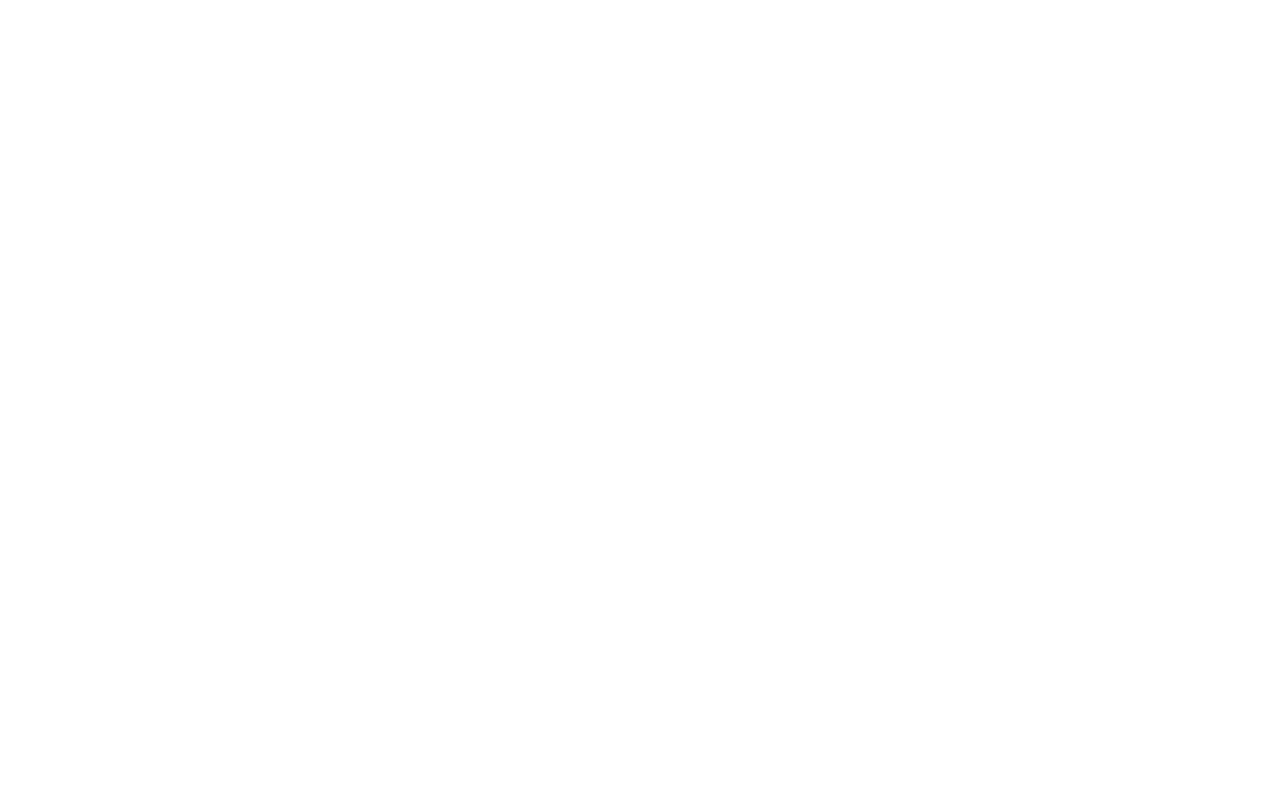
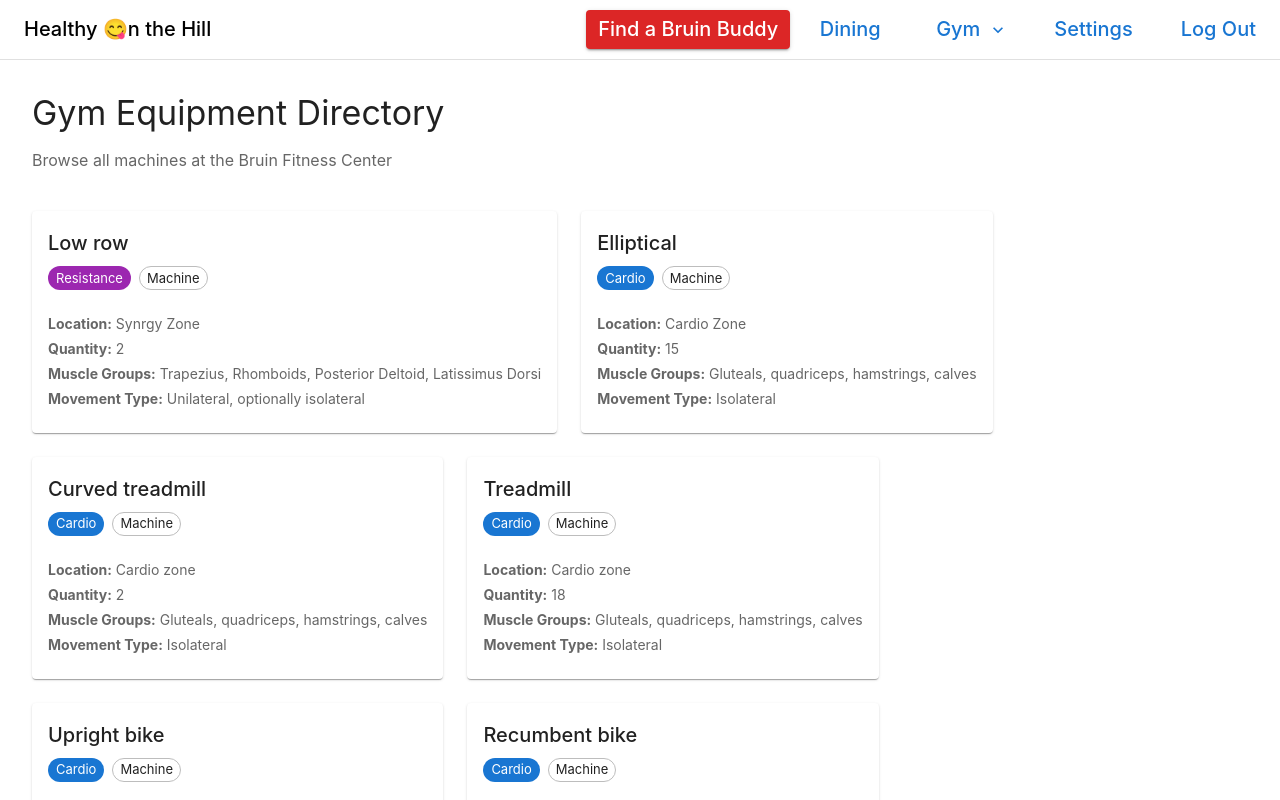
Before and after one commit to sveld03/cs35l_project, a React (Create React App) app in the folder healthyonthehill/: page /gym/all-machines in a window 1280 px wide. Before the commit this address had no page. Shown: the top 800 px of the page. Built offline with nearby package versions, Linux system fonts and the light colour scheme.

Commit message:
created static gym equipment directory, and gym dropdown on navbar

```diff
--- a/healthyonthehill/src/App.js
+++ b/healthyonthehill/src/App.js
@@ -5,6 +5,9 @@
 import Home from './pages/Home';
 import Dining from './pages/Dining';
 import Gym from './pages/Gym';
+import AllMachines from './pages/AllMachines';
+import RecommendedMachines from './pages/RecommendedMachines';
+import GymBuddy from './pages/GymBuddy';
 import Settings from './pages/Settings';
 import { createTheme, ThemeProvider } from '@mui/material/styles';
 import { CssBaseline } from '@mui/material';
@@ -26,6 +29,9 @@
           <Route path="/home" element={<Home />} />
           <Route path="/dining" element={<Dining />} />
           <Route path="/gym" element={<Gym />} />
+          <Route path="/gym/all-machines" element={<AllMachines />} />
+          <Route path="/gym/recommended" element={<RecommendedMachines />} />
+          <Route path="/gym/buddy" element={<GymBuddy />} />
           <Route path="/settings" element={<Settings />} />
         </Routes>
       </Router>
--- a/healthyonthehill/src/components/NavBar.js
+++ b/healthyonthehill/src/components/NavBar.js
@@ -1,8 +1,27 @@
 import Button from '@mui/material/Button';
 import Box from '@mui/material/Box';
 import Divider from '@mui/material/Divider';
+import Menu from '@mui/material/Menu';
+import MenuItem from '@mui/material/MenuItem';
+import KeyboardArrowDownIcon from '@mui/icons-material/KeyboardArrowDown';
+import { useState } from 'react';  // This imports the useState hook from React
 
 export default function NavBar() {
+
+    // Add state for managing the gym dropdown menu
+    const [gymAnchorEl, setGymAnchorEl] = useState(null);
+    const open = Boolean(gymAnchorEl);
+
+    // Handle opening the dropdown
+    const handleGymClick = (event) => {
+        setGymAnchorEl(event.currentTarget);
+    };
+
+    // Handle closing the dropdown
+    const handleGymClose = () => {
+        setGymAnchorEl(null);
+    };
+
     return (
         <Box>
             <Box display="flex" alignItems="center">
@@ -54,10 +73,32 @@
                         minWidth: '120px'
                     }}
                     variant="text"
-                    href="/gym"
+                    onClick={handleGymClick}
+                    endIcon={<KeyboardArrowDownIcon />}
+                    //href="/gym"
                 >
                     Gym
                 </Button>
+
+                {/* Dropdown Menu */}
+                <Menu
+                    anchorEl={gymAnchorEl}
+                    open={open}
+                    onClose={handleGymClose}
+                    MenuListProps={{
+                        'aria-labelledby': 'gym-button',
+                    }}
+                >
+                    <MenuItem onClick={handleGymClose} component="a" href="/gym/all-machines">
+                        See All Machines
+                    </MenuItem>
+                    <MenuItem onClick={handleGymClose} component="a" href="/gym/recommended">
+                        Recommended Machines
+                    </MenuItem>
+                    <MenuItem onClick={handleGymClose} component="a" href="/gym/buddy">
+                        Gym Buddy
+                    </MenuItem>
+                </Menu>
 
                 <Button
                     style={{
--- /dev/null
+++ b/healthyonthehill/src/data/gym_database.machines.json
@@ -0,0 +1,494 @@
+[{
+  "_id": {
+    "$oid": "672f0a8dcad5fe2dfd93445f"
+  },
+  "Equipment name": "Low row",
+  "Quantity ": 2,
+  "Location": "Synrgy Zone",
+  "Picture?": "Yes",
+  "Cardio or resistance?": "Resistance",
+  "Muscle Groups": "Trapezius, Rhomboids, Posterior Deltoid, Latissimus Dorsi",
+  "Free weight, body weight, or machine?": "Machine",
+  "Isolateral or unilateral?": "Unilateral, optionally isolateral"
+},
+{
+  "_id": {
+    "$oid": "672f0a8dcad5fe2dfd934460"
+  },
+  "Equipment name": "Elliptical",
+  "Quantity ": 15,
+  "Location": "Cardio Zone",
+  "Picture?": "Yes",
+  "Cardio or resistance?": "Cardio",
+  "Muscle Groups": "Gluteals, quadriceps, hamstrings, calves",
+  "Free weight, body weight, or machine?": "Machine",
+  "Isolateral or unilateral?": "Isolateral"
+},
+{
+  "_id": {
+    "$oid": "672f0a8dcad5fe2dfd934461"
+  },
+  "Equipment name": "Curved treadmill",
+  "Quantity ": 2,
+  "Location": "Cardio zone",
+  "Picture?": "Yes",
+  "Cardio or resistance?": "Cardio",
+  "Muscle Groups": "Gluteals, quadriceps, hamstrings, calves",
+  "Free weight, body weight, or machine?": "Machine",
+  "Isolateral or unilateral?": "Isolateral"
+},
+{
+  "_id": {
+    "$oid": "672f0a8dcad5fe2dfd934462"
+  },
+  "Equipment name": "Treadmill",
+  "Quantity ": 18,
+  "Location": "Cardio zone",
+  "Picture?": "Yes",
+  "Cardio or resistance?": "Cardio",
+  "Muscle Groups": "Gluteals, quadriceps, hamstrings, calves",
+  "Free weight, body weight, or machine?": "Machine ",
+  "Isolateral or unilateral?": "Isolateral"
+},
+{
+  "_id": {
+    "$oid": "672f0a8dcad5fe2dfd934463"
+  },
+  "Equipment name": "Upright bike",
+  "Quantity ": 13,
+  "Location": "Cardio zone",
+  "Picture?": "Yes",
+  "Cardio or resistance?": "Cardio",
+  "Muscle Groups": "Gluteals, quadriceps, hamstrings, calves",
+  "Free weight, body weight, or machine?": "Machine",
+  "Isolateral or unilateral?": "Isolateral"
+},
+{
+  "_id": {
+    "$oid": "672f0a8dcad5fe2dfd934464"
+  },
+  "Equipment name": "Recumbent bike",
+  "Quantity ": 8,
+  "Location": "Cardio zone",
+  "Picture?": "Yes",
+  "Cardio or resistance?": "Cardio",
+  "Muscle Groups": "Gluteals, quadriceps, hamstrings, calves",
+  "Free weight, body weight, or machine?": "Machine",
+  "Isolateral or unilateral?": "Isolateral"
+},
+{
+  "_id": {
+    "$oid": "672f0a8dcad5fe2dfd934465"
+  },
+  "Equipment name": "Cardio row",
+  "Quantity ": 4,
+  "Location": "Cardio zone",
+  "Picture?": "Yes",
+  "Cardio or resistance?": "Cardio",
+  "Muscle Groups": "Trapezius, Rhomboids, Posterior Deltoid, Latissimus Dorsi",
+  "Free weight, body weight, or machine?": "Machine",
+  "Isolateral or unilateral?": "Unilateral"
+},
+{
+  "_id": {
+    "$oid": "672f0a8dcad5fe2dfd934466"
+  },
+  "Equipment name": "Squat rack",
+  "Quantity ": 5,
+  "Location": "Squat zone",
+  "Picture?": "Yes",
+  "Cardio or resistance?": "Resistance",
+  "Muscle Groups": "Gluteals, quadriceps, hamstrings",
+  "Free weight, body weight, or machine?": "Free weight",
+  "Isolateral or unilateral?": "Unilateral"
+},
+{
+  "_id": {
+    "$oid": "672f0a8dcad5fe2dfd934467"
+  },
+  "Equipment name": "Dip & Pull-up",
+  "Quantity ": 2,
+  "Location": "Strength zone & synrgy zone",
+  "Picture?": "Yes",
+  "Cardio or resistance?": "Resistance",
+  "Muscle Groups": "Triceps, pectorals, Latissimus Dorsi, biceps",
+  "Free weight, body weight, or machine?": "Body weight",
+  "Isolateral or unilateral?": "Unilateral"
+},
+{
+  "_id": {
+    "$oid": "672f0a8dcad5fe2dfd934468"
+  },
+  "Equipment name": "Seated bar curl",
+  "Quantity ": 1,
+  "Location": "Strength zone",
+  "Picture?": "Yes",
+  "Cardio or resistance?": "Resistance",
+  "Muscle Groups": "Biceps",
+  "Free weight, body weight, or machine?": "Free weight",
+  "Isolateral or unilateral?": "Unilateral"
+},
+{
+  "_id": {
+    "$oid": "672f0a8dcad5fe2dfd934469"
+  },
+  "Equipment name": "Flat bench",
+  "Quantity ": 2,
+  "Location": "Strength zone",
+  "Picture?": "No",
+  "Cardio or resistance?": "Resistance",
+  "Muscle Groups": "All",
+  "Free weight, body weight, or machine?": "Free weight",
+  "Isolateral or unilateral?": "Either"
+},
+{
+  "_id": {
+    "$oid": "672f0a8dcad5fe2dfd93446a"
+  },
+  "Equipment name": "Adjustable bench",
+  "Quantity ": 4,
+  "Location": "Strength zone",
+  "Picture?": "No",
+  "Cardio or resistance?": "Resistance",
+  "Muscle Groups": "All",
+  "Free weight, body weight, or machine?": "Free weight",
+  "Isolateral or unilateral?": "Either"
+},
+{
+  "_id": {
+    "$oid": "672f0a8dcad5fe2dfd93446b"
+  },
+  "Equipment name": "Barbell press",
+  "Quantity ": 4,
+  "Location": "Strength zone",
+  "Picture?": "Yes",
+  "Cardio or resistance?": "Resistance ",
+  "Muscle Groups": "Pectorals, triceps",
+  "Free weight, body weight, or machine?": "Free weight",
+  "Isolateral or unilateral?": "Unilateral"
+},
+{
+  "_id": {
+    "$oid": "672f0a8dcad5fe2dfd93446c"
+  },
+  "Equipment name": "Heavy bag",
+  "Quantity ": 1,
+  "Location": "Strength zone",
+  "Picture?": "Yes",
+  "Cardio or resistance?": "Cardio",
+  "Muscle Groups": "Deltoids, abdominals, obliques",
+  "Free weight, body weight, or machine?": "Body weight",
+  "Isolateral or unilateral?": "Isolateral"
+},
+{
+  "_id": {
+    "$oid": "672f0a8dcad5fe2dfd93446d"
+  },
+  "Equipment name": "Linear leg press",
+  "Quantity ": 1,
+  "Location": "Strength zone",
+  "Picture?": "Yes",
+  "Cardio or resistance?": "Resistance",
+  "Muscle Groups": "Gluteals, quadriceps, hamstrings",
+  "Free weight, body weight, or machine?": "Machine",
+  "Isolateral or unilateral?": "Unilateral"
+},
+{
+  "_id": {
+    "$oid": "672f0a8dcad5fe2dfd93446e"
+  },
+  "Equipment name": "Free hip thrust",
+  "Quantity ": 1,
+  "Location": "Strength zone",
+  "Picture?": "Yes",
+  "Cardio or resistance?": "Resistance ",
+  "Muscle Groups": "Gluteals, quadriceps",
+  "Free weight, body weight, or machine?": "Free weight",
+  "Isolateral or unilateral?": "Unilateral"
+},
+{
+  "_id": {
+    "$oid": "672f0a8dcad5fe2dfd93446f"
+  },
+  "Equipment name": "Decline crunch",
+  "Quantity ": 2,
+  "Location": "Strength zone",
+  "Picture?": "Yes",
+  "Cardio or resistance?": "Resistance ",
+  "Muscle Groups": "Abdominals, obliques",
+  "Free weight, body weight, or machine?": "Body weight",
+  "Isolateral or unilateral?": "Unilateral, optionally Isolateral "
+},
+{
+  "_id": {
+    "$oid": "672f0a8dcad5fe2dfd934470"
+  },
+  "Equipment name": "Roman chair",
+  "Quantity ": 2,
+  "Location": "Strength zone",
+  "Picture?": "Yes",
+  "Cardio or resistance?": "Resistance ",
+  "Muscle Groups": "Abdominals, obliques, spinal erector",
+  "Free weight, body weight, or machine?": "Body weight & Free weight",
+  "Isolateral or unilateral?": "Unilateral"
+},
+{
+  "_id": {
+    "$oid": "672f0a8dcad5fe2dfd934471"
+  },
+  "Equipment name": "Hip thrust machine",
+  "Quantity ": 1,
+  "Location": "Strength zone",
+  "Picture?": "Yes",
+  "Cardio or resistance?": "Resistance ",
+  "Muscle Groups": "Gluteals, quadriceps",
+  "Free weight, body weight, or machine?": "Machine",
+  "Isolateral or unilateral?": "Unilateral"
+},
+{
+  "_id": {
+    "$oid": "672f0a8dcad5fe2dfd934472"
+  },
+  "Equipment name": "Resistance cable",
+  "Quantity ": 5,
+  "Location": "Strength zone & synrgy zone",
+  "Picture?": "Yes",
+  "Cardio or resistance?": "Resistance ",
+  "Muscle Groups": "All",
+  "Free weight, body weight, or machine?": "Machine",
+  "Isolateral or unilateral?": "Either"
+},
+{
+  "_id": {
+    "$oid": "672f0a8dcad5fe2dfd934473"
+  },
+  "Equipment name": "T-bar row",
+  "Quantity ": 1,
+  "Location": "Synrgy zone",
+  "Picture?": "No",
+  "Cardio or resistance?": "Resistance ",
+  "Muscle Groups": "Trapezius, Rhomboids, Posterior Deltoid, Latissimus Dorsi",
+  "Free weight, body weight, or machine?": "Free weight",
+  "Isolateral or unilateral?": "Unilateral"
+},
+{
+  "_id": {
+    "$oid": "672f0a8dcad5fe2dfd934474"
+  },
+  "Equipment name": "Pull-up bar",
+  "Quantity ": 4,
+  "Location": "Synrgy zone",
+  "Picture?": "Yes",
+  "Cardio or resistance?": "Resistance ",
+  "Muscle Groups": "Latissimus Dorsi, biceps",
+  "Free weight, body weight, or machine?": "Body weight",
+  "Isolateral or unilateral?": "Unilateral"
+},
+{
+  "_id": {
+    "$oid": "672f0a8dcad5fe2dfd934475"
+  },
+  "Equipment name": "Lat pulldown",
+  "Quantity ": 3,
+  "Location": "Synrgy zone & selectorized zone",
+  "Picture?": "Yes",
+  "Cardio or resistance?": "Resistance ",
+  "Muscle Groups": "Latissimus Dorsi, biceps",
+  "Free weight, body weight, or machine?": "Machine",
+  "Isolateral or unilateral?": "Unilateral"
+},
+{
+  "_id": {
+    "$oid": "672f0a8dcad5fe2dfd934476"
+  },
+  "Equipment name": "Leg press",
+  "Quantity ": 1,
+  "Location": "Selectorized zone",
+  "Picture?": "Yes",
+  "Cardio or resistance?": "Resistance ",
+  "Muscle Groups": "Gluteals, quadriceps, hamstrings",
+  "Free weight, body weight, or machine?": "Machine",
+  "Isolateral or unilateral?": "Unilateral"
+},
+{
+  "_id": {
+    "$oid": "672f0a8dcad5fe2dfd934477"
+  },
+  "Equipment name": "Standing calf raise",
+  "Quantity ": 1,
+  "Location": "Selectorized zone",
+  "Picture?": "Yes",
+  "Cardio or resistance?": "Resustance",
+  "Muscle Groups": "Calves",
+  "Free weight, body weight, or machine?": "Machine",
+  "Isolateral or unilateral?": "Unilateral, optionally Isolateral "
+},
+{
+  "_id": {
+    "$oid": "672f0a8dcad5fe2dfd934478"
+  },
+  "Equipment name": "Pectoral fly",
+  "Quantity ": 1,
+  "Location": "Synrgy zone",
+  "Picture?": "Yes",
+  "Cardio or resistance?": "Resistance",
+  "Muscle Groups": "Pectorals, anterior deltoid",
+  "Free weight, body weight, or machine?": "Machine",
+  "Isolateral or unilateral?": "Unilateral, optionally Isolateral "
+},
+{
+  "_id": {
+    "$oid": "672f0a8dcad5fe2dfd934479"
+  },
+  "Equipment name": "Pectoral fly / rear deltoid",
+  "Quantity ": 1,
+  "Location": "Selectorized zone",
+  "Picture?": "No",
+  "Cardio or resistance?": "Resistance",
+  "Muscle Groups": "Pectorals, deltoids, Trapezius, Rhomboids",
+  "Free weight, body weight, or machine?": "Machine",
+  "Isolateral or unilateral?": "Unilateral, optionally Isolateral "
+},
+{
+  "_id": {
+    "$oid": "672f0a8dcad5fe2dfd93447a"
+  },
+  "Equipment name": "Triceps extension",
+  "Quantity ": 1,
+  "Location": "Selectorized zone",
+  "Picture?": "Yes",
+  "Cardio or resistance?": "Resistance",
+  "Muscle Groups": "Triceps",
+  "Free weight, body weight, or machine?": "Machine",
+  "Isolateral or unilateral?": "Unilateral"
+},
+{
+  "_id": {
+    "$oid": "672f0a8dcad5fe2dfd93447b"
+  },
+  "Equipment name": "Chest press",
+  "Quantity ": 1,
+  "Location": "Selectorized zone",
+  "Picture?": "Yes",
+  "Cardio or resistance?": "Resistance",
+  "Muscle Groups": "Pectorals, anterior deltoid, triceps",
+  "Free weight, body weight, or machine?": "Machine",
+  "Isolateral or unilateral?": "Unilateral"
+},
+{
+  "_id": {
+    "$oid": "672f0a8dcad5fe2dfd93447c"
+  },
+  "Equipment name": "Shoulder press",
+  "Quantity ": 1,
+  "Location": "Selectorized zone",
+  "Picture?": "Yes",
+  "Cardio or resistance?": "Resistance",
+  "Muscle Groups": "Deltoids, triceps",
+  "Free weight, body weight, or machine?": "Machine",
+  "Isolateral or unilateral?": "Unilateral"
+},
+{
+  "_id": {
+    "$oid": "672f0a8dcad5fe2dfd93447d"
+  },
+  "Equipment name": "Glute raise",
+  "Quantity ": 1,
+  "Location": "Selectorized zone",
+  "Picture?": "Yes",
+  "Cardio or resistance?": "Resistance",
+  "Muscle Groups": "Gluteals, hamstrings",
+  "Free weight, body weight, or machine?": "Machine",
+  "Isolateral or unilateral?": "Isolateral"
+},
+{
+  "_id": {
+    "$oid": "672f0a8dcad5fe2dfd93447e"
+  },
+  "Equipment name": "Row",
+  "Quantity ": 1,
+  "Location": "Selectorized zone",
+  "Picture?": "No",
+  "Cardio or resistance?": "Resistance",
+  "Muscle Groups": "Trapezius, Rhomboids, Posterior Deltoid, Latissimus Dorsi",
+  "Free weight, body weight, or machine?": "Machine",
+  "Isolateral or unilateral?": "Unilateral"
+},
+{
+  "_id": {
+    "$oid": "672f0a8dcad5fe2dfd93447f"
+  },
+  "Equipment name": "Seated leg curl",
+  "Quantity ": 1,
+  "Location": "Selectorized zone",
+  "Picture?": "No",
+  "Cardio or resistance?": "Resistance",
+  "Muscle Groups": "Hamstrings",
+  "Free weight, body weight, or machine?": "Machine",
+  "Isolateral or unilateral?": "Unilateral, optionally Isolateral "
+},
+{
+  "_id": {
+    "$oid": "672f0a8dcad5fe2dfd934480"
+  },
+  "Equipment name": "Leg extension",
+  "Quantity ": 1,
+  "Location": "Selectorized zone",
+  "Picture?": "No",
+  "Cardio or resistance?": "Resistance",
+  "Muscle Groups": "Quadriceps",
+  "Free weight, body weight, or machine?": "Machine",
+  "Isolateral or unilateral?": "Unilateral, optionally isolateral"
+},
+{
+  "_id": {
+    "$oid": "672f0a8dcad5fe2dfd934481"
+  },
+  "Equipment name": "Dip / chin assist ",
+  "Quantity ": 1,
+  "Location": "Selectorized zone",
+  "Picture?": "No",
+  "Cardio or resistance?": "Resistance",
+  "Muscle Groups": "Triceps, pectorals, Latissimus Dorsi, biceps",
+  "Free weight, body weight, or machine?": "Body weight",
+  "Isolateral or unilateral?": "Unilateral"
+},
+{
+  "_id": {
+    "$oid": "672f0a8dcad5fe2dfd934482"
+  },
+  "Equipment name": "Abdominal crunch",
+  "Quantity ": 1,
+  "Location": "Selectorized zone",
+  "Picture?": "Yes",
+  "Cardio or resistance?": "Resistance",
+  "Muscle Groups": "Abdominals",
+  "Free weight, body weight, or machine?": "Machine",
+  "Isolateral or unilateral?": "Unilateral"
+},
+{
+  "_id": {
+    "$oid": "672f0a8dcad5fe2dfd934483"
+  },
+  "Equipment name": "Back extension",
+  "Quantity ": 1,
+  "Location": "Selectorized zone",
+  "Picture?": "Yes",
+  "Cardio or resistance?": "Resistance",
+  "Muscle Groups": "Spinal erector, gluteals",
+  "Free weight, body weight, or machine?": "Machine",
+  "Isolateral or unilateral?": "Unilateral"
+},
+{
+  "_id": {
+    "$oid": "672f0a8dcad5fe2dfd934484"
+  },
+  "Equipment name": "Hip abduction / adduction",
+  "Quantity ": 1,
+  "Location": "Selectorized zone",
+  "Picture?": "No",
+  "Cardio or resistance?": "Resistance",
+  "Muscle Groups": "Gluteals, hip adductors",
+  "Free weight, body weight, or machine?": "Machine",
+  "Isolateral or unilateral?": "Unilateral"
+}]
--- /dev/null
+++ b/healthyonthehill/src/pages/AllMachines.js
@@ -0,0 +1,77 @@
+import React from 'react';
+import Typography from '@mui/material/Typography';
+import Box from '@mui/material/Box';
+import Grid2 from '@mui/material/Grid2';
+import Card from '@mui/material/Card';
+import CardContent from '@mui/material/CardContent';
+import NavBar from '../components/NavBar';
+import Chip from '@mui/material/Chip'; // For displaying tags/categories
+
+// Import your data
+const machinesData = require('../data/gym_database.machines.json')
+
+const AllMachines = () => {
+    return (
+        <Box>
+            <NavBar />
+
+            {/* Page Header */}
+            <Box sx={{ p: 4 }}>
+                <Typography variant="h4" gutterBottom>
+                    Gym Equipment Directory
+                </Typography>
+                <Typography variant="subtitle1" color="text.secondary" gutterBottom>
+                    Browse all machines at the Bruin Fitness Center
+                </Typography>
+            </Box>
+
+            {/* Machines Grid */}
+            <Grid2 container spacing={3} sx={{ px: 4 }}>
+                {machinesData.map((machine, index) => (
+                    <Grid2 item xs={12} sm={6} md={4} key={index}>
+                        <Card sx={{ height: '100%' }}>
+                            <CardContent>
+                                <Typography variant="h6" gutterBottom>
+                                    {machine["Equipment name"]}
+                                </Typography>
+
+                                <Box sx={{ mb: 2 }}>
+                                    <Chip
+                                        label={machine["Cardio or resistance?"]}
+                                        color={machine["Cardio or resistance?"].toLowerCase() === "cardio" ? "primary" : "secondary"}
+                                        size="small"
+                                        sx={{ mr: 1, mb: 1 }}
+                                    />
+                                    <Chip
+                                        label={machine["Free weight, body weight, or machine?"]}
+                                        variant="outlined"
+                                        size="small"
+                                        sx={{ mr: 1, mb: 1 }}
+                                    />
+                                </Box>
+
+                                <Typography variant="body2" color="text.secondary" gutterBottom>
+                                    <strong>Location:</strong> {machine.Location}
+                                </Typography>
+
+                                <Typography variant="body2" color="text.secondary" gutterBottom>
+                                    <strong>Quantity:</strong> {machine["Quantity "]}
+                                </Typography>
+
+                                <Typography variant="body2" color="text.secondary" gutterBottom>
+                                    <strong>Muscle Groups:</strong> {machine["Muscle Groups"]}
+                                </Typography>
+
+                                <Typography variant="body2" color="text.secondary">
+                                    <strong>Movement Type:</strong> {machine["Isolateral or unilateral?"]}
+                                </Typography>
+                            </CardContent>
+                        </Card>
+                    </Grid2>
+                ))}
+            </Grid2>
+        </Box>
+    );
+};
+
+export default AllMachines;
--- /dev/null
+++ b/healthyonthehill/src/pages/GymBuddy.js
@@ -0,0 +1,19 @@
+import React from 'react';
+import Typography from '@mui/material/Typography';
+import Box from '@mui/material/Box';
+import NavBar from '../components/NavBar'
+
+const GymBuddy = () => {
+    return (
+        <Box>
+            <NavBar />
+            <Typography variant="h5" gutterBottom>
+                This will eventually take you to the Gym Buddy page
+            </Typography >
+
+        </Box>
+
+    );
+};
+
+export default GymBuddy;
--- /dev/null
+++ b/healthyonthehill/src/pages/RecommendedMachines.js
@@ -0,0 +1,19 @@
+import React from 'react';
+import Typography from '@mui/material/Typography';
+import Box from '@mui/material/Box';
+import NavBar from '../components/NavBar'
+
+const RecommendedMachines = () => {
+    return (
+        <Box>
+            <NavBar />
+            <Typography variant="h5" gutterBottom>
+                This will eventually take you to the Recommended Machines page
+            </Typography >
+
+        </Box>
+
+    );
+};
+
+export default RecommendedMachines;
```
Also changed, not shown: 1 other file (tests, documents, lock files or other folders).
